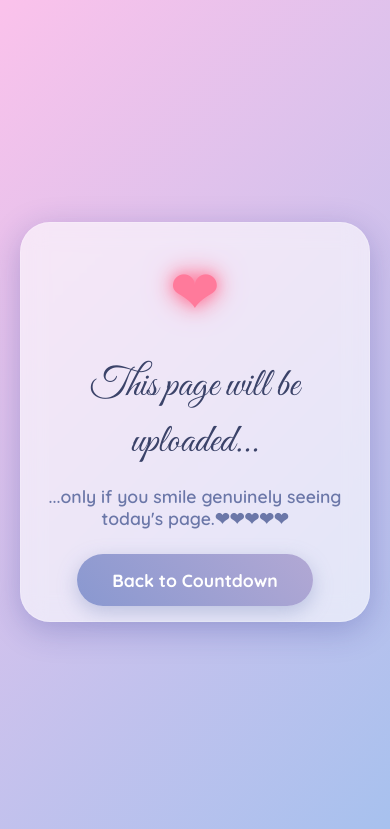
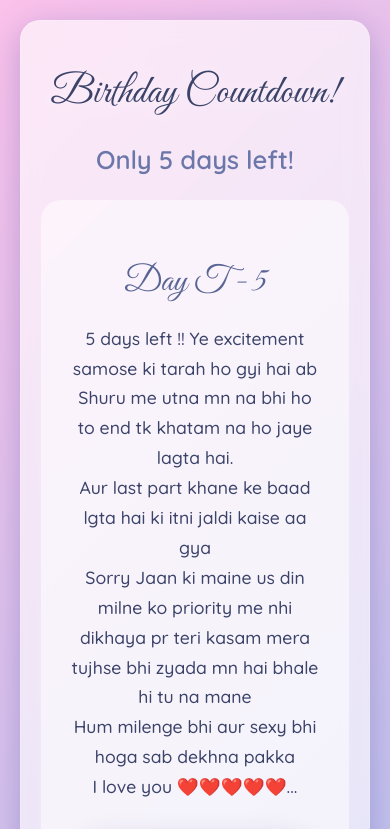
Before and after one commit to AbhayKabdwal/Birthday, a plain HTML site: page day5.html in a window 390 px wide. Shown: the top 829 px of the page. Drawn offline with Linux system fonts and the light colour scheme.

Commit message:
added day5

```diff
--- a/day5.html
+++ b/day5.html
@@ -3,131 +3,63 @@
 <head>
     <meta charset="UTF-8">
     <meta name="viewport" content="width=device-width, initial-scale=1.0">
-    <title>A Special Message For You</title>
-    <!-- Google Fonts: 'Great Vibes' for script, 'Quicksand' for the body text -->
+    <title>Day 5 - I love you❤️</title>
     <link rel="preconnect" href="https://fonts.googleapis.com">
     <link rel="preconnect" href="https://fonts.gstatic.com" crossorigin>
     <link href="https://fonts.googleapis.com/css2?family=Great+Vibes&family=Quicksand:wght@400;500;600;700&display=swap" rel="stylesheet">
-    <style>
-        /* --- Dreamy Pastel Sky Theme --- */
-        body {
-            font-family: 'Quicksand', sans-serif;
-            background: linear-gradient(135deg, #fbc2eb 0%, #a6c1ee 100%); /* Pastel pink to blue gradient */
-            display: flex;
-            justify-content: center;
-            align-items: center;
-            min-height: 100vh;
-            margin: 0;
-            padding: 20px;
-            box-sizing: border-box;
-            overflow: hidden; /* Hide overflow from animations */
-        }
+    <link rel="stylesheet" href="styles/day10.css">
+</head>
+<body>
+    <div class="container">
+        <h1 class="header">Birthday Countdown!</h1>
+        <p class="countdown-text">Only 5 days left!</p>
 
-        .container {
-            background: rgba(255, 255, 255, 0.6); /* Semi-transparent frosted glass */
-            backdrop-filter: blur(12px);
-            -webkit-backdrop-filter: blur(12px);
-            border-radius: 30px; /* Soft, rounded corners */
-            box-shadow: 0 8px 32px 0 rgba(31, 38, 135, 0.25);
-            padding: 40px;
-            max-width: 800px;
-            width: 100%;
-            text-align: center;
-            position: relative;
-            border: 1px solid rgba(255, 255, 255, 0.2);
-        }
+        <div class="day-content">
+            <h2 class="day-title">Day T - 5</h2>
+            <p class="love-line">5 days left !! Ye excitement samose ki tarah ho gyi hai ab <br> Shuru me utna mn na bhi ho to end tk khatam na ho jaye lagta hai.<br> Aur last part khane ke baad lgta hai ki itni jaldi kaise aa gya <br> Sorry Jaan ki maine us din milne ko priority me nhi dikhaya pr teri kasam mera tujhse bhi zyada mn hai bhale hi tu na mane<br> Hum milenge bhi aur sexy bhi hoga sab dekhna pakka <br> I love you ❤️❤️❤️❤️❤️...</p>
+            <div class="image-collage">
+                <img src="images/Day5.jpg" alt="Image for Day 5">
+            </div>
+        </div>
 
-        .heart-container {
-            margin-bottom: 30px;
-            animation: pulse 2.5s infinite ease-in-out;
-        }
+        <div class="navigation-buttons">
+            <a href="day6.html" class="nav-button">Previous Day(Day 6)</a>
+            <a href="day4.html" class="nav-button">Next Day (Day 4)</a>
+        </div>
 
-        .heart {
-            color: #ff7a9b; /* Vibrant pink for the heart */
-            font-size: 80px;
-            text-shadow: 0 0 15px #ff7a9b, 0 0 30px #ff7a9b;
-        }
+        <div class="music-control">
+            <button id="musicToggleBtn" class="music-button">Play Music</button>
+            <span id="musicStatus" class="text-sm text-gray-600">Music: Paused</span>
+        </div>
 
-        @keyframes pulse {
-            0% { transform: scale(1); }
-            50% { transform: scale(1.1); }
-            100% { transform: scale(1); }
-        }
+        <audio id="backgroundMusic" src="songs/Day5.mp3" loop preload="auto"></audio>
+    </div>
+    <script>
+        const audioPlayer = document.getElementById('backgroundMusic');
+        const musicToggleBtn = document.getElementById('musicToggleBtn');
+        const musicStatusSpan = document.getElementById('musicStatus');
+        let isMusicPlaying = false;
 
-        .main-message {
-            font-family: 'Great Vibes', cursive; /* Beautiful, flowing script */
-            font-size: 3.5rem;
-            font-weight: 400;
-            color: #3b4369; /* Deep, soft indigo */
-            margin: 0;
-            line-height: 1.4;
-        }
-
-        .sub-message {
-            font-size: 1.4rem;
-            font-weight: 600;
-            color: #6b77a8; /* Muted blue */
-            margin-top: 15px;
-            margin-bottom: 40px;
-        }
-
-        .nav-button {
-            background: linear-gradient(45deg, #8998d0, #b2a8d4);
-            font-family: 'Quicksand', sans-serif;
-            color: white;
-            padding: 15px 35px;
-            border-radius: 50px; /* Soft pill-shaped buttons */
-            font-size: 1.1rem;
-            font-weight: 700;
-            cursor: pointer;
-            transition: all 0.3s ease;
-            border: none;
-            box-shadow: 0 6px 20px rgba(118, 134, 184, 0.4);
-            text-decoration: none;
-        }
-
-        .nav-button:hover {
-            transform: translateY(-3px);
-            box-shadow: 0 10px 25px rgba(118, 134, 184, 0.6);
-        }
-
-        /* Responsive adjustments */
-        @media (max-width: 768px) {
-            .main-message {
-                font-size: 3rem;
-            }
-            .sub-message {
-                font-size: 1.2rem;
-            }
-            .heart {
-                font-size: 60px;
+        async function toggleMusic() {
+            if (audioPlayer.paused) {
+                try {
+                    await audioPlayer.play();
+                    musicToggleBtn.textContent = 'Pause Music';
+                    musicStatusSpan.textContent = 'Music: Playing';
+                    isMusicPlaying = true;
+                } catch (error) {
+                    console.error("Error playing music:", error);
+                    musicStatusSpan.textContent = 'Music: Playback blocked (click again)';
+                }
+            } else {
+                audioPlayer.pause();
+                musicToggleBtn.textContent = 'Play Music';
+                musicStatusSpan.textContent = 'Music: Paused';
+                isMusicPlaying = false;
             }
         }
 
-        @media (max-width: 480px) {
-            .container {
-                padding: 30px 20px;
-            }
-            .main-message {
-                font-size: 2.5rem;
-            }
-            .sub-message {
-                font-size: 1.1rem;
-            }
-        }
-    </style>
-</head>
-<body>
-
-    <div class="container">
-        <div class="heart-container">
-            <div class="heart">❤</div>
-        </div>
-        <h1 class="main-message">This page will be uploaded...</h1>
-        <p class="sub-message">...only if you smile genuinely seeing today's page.❤❤❤❤❤</p>
-
-        <a href="index.html" class="nav-button">Back to Countdown</a>
-    </div>
-
+        musicToggleBtn.addEventListener('click', toggleMusic);
+    </script>
 </body>
 </html>
```
Also changed, not shown: 1 other file.
